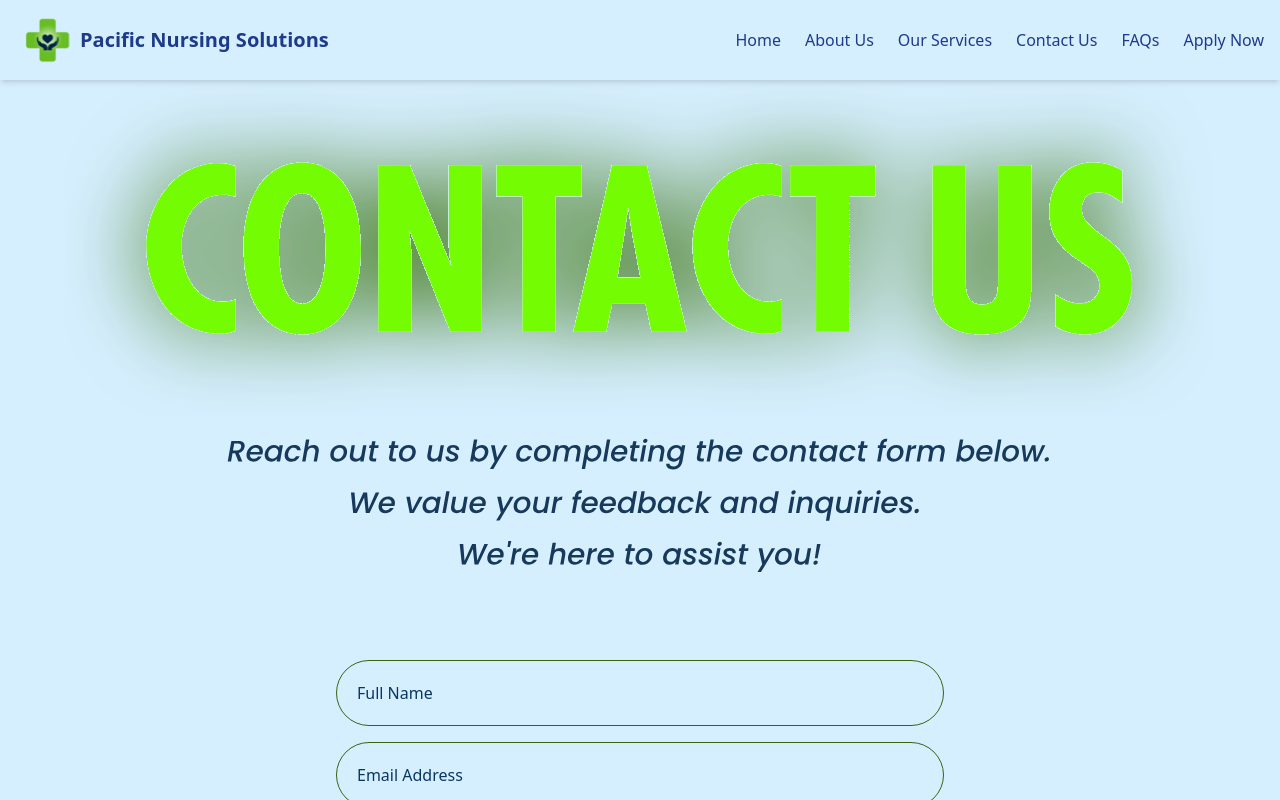
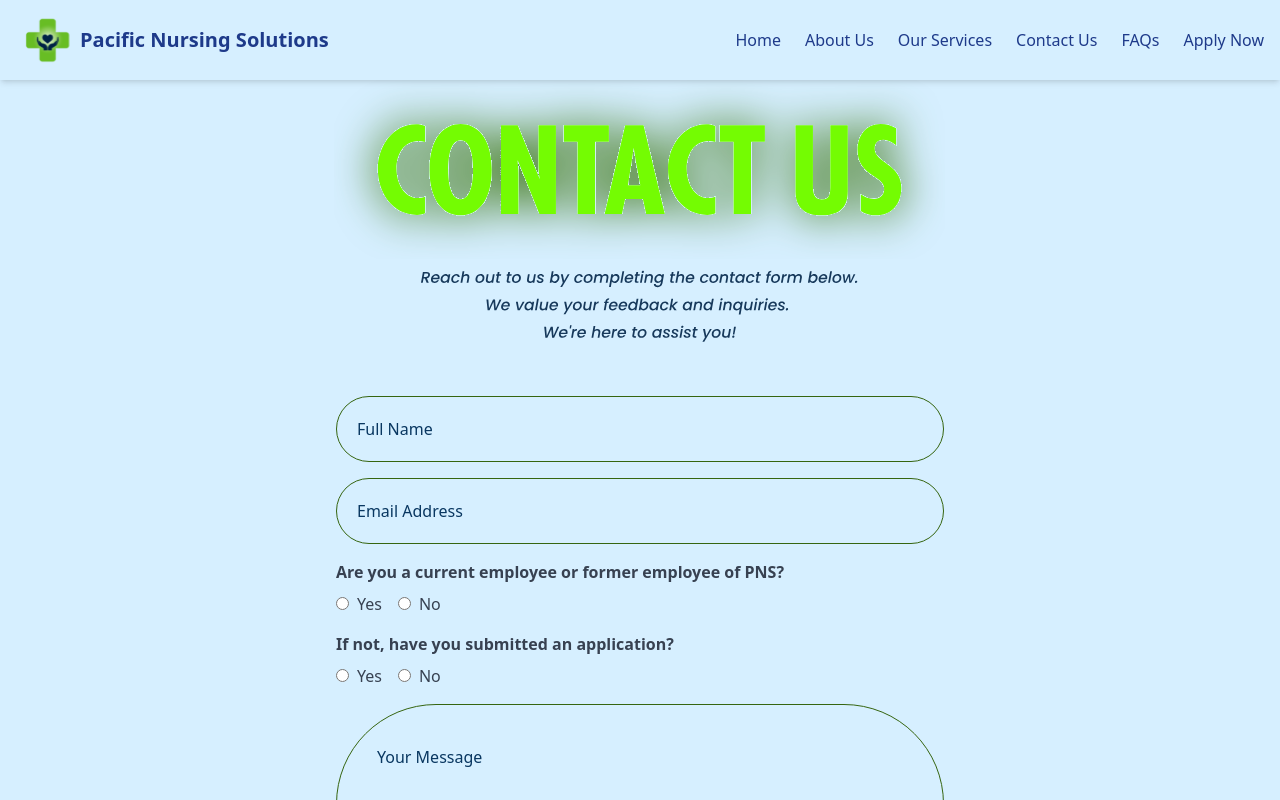
Before and after one commit to thomasSheldon/pns, a React (Vite) app in the folder pacific-nursing-solution/: page /contactUs in a window 1280 px wide. Shown: the top 800 px of the page. Built offline with nearby package versions, Linux system fonts and the light colour scheme; no server answers.

Commit message:
fix doneApplication and contactUs hero

```diff
--- a/pacific-nursing-solution/src/components/layout/DoneApplication.jsx
+++ b/pacific-nursing-solution/src/components/layout/DoneApplication.jsx
@@ -9,7 +9,9 @@
       <p className="italic mb-4 text-[#4478AD] lg:text-[12px] md:text-[10px] sm:text-[9px] text-[8px]">
         We are excited to have you on our Pacific Nursing Solutions team!
       </p>
-      <img src={doneApplicationHero} alt="" className="mb-4" />
+      <div className="flex items-center justify-center py-8" >
+         <img src={doneApplicationHero} alt="" className="mb-4" />
+      </div>
       <p className="mb-6 lg:px-20 md:px-14 sm:px-10 px-6 text-[#002245] font-medium lg:text-[20px] md:text-[18px] sm:text-[14px] text-[12px] max-w-[881px]">
         Thank you for submitting your application! We have successfully received
         your form. Please check your email for updates or contact us for more
--- a/pacific-nursing-solution/src/components/pages/ContactUs.jsx
+++ b/pacific-nursing-solution/src/components/pages/ContactUs.jsx
@@ -74,7 +74,7 @@
   return (
     <section className="bg-primaryBackground">
       <Navigation />
-      <div className="flex items-center justify-center">
+      <div className="flex items-center justify-center lg:px-[300px]">
         <img src={contactUsHero} alt="Contact Us Hero" />
       </div>
 
```
